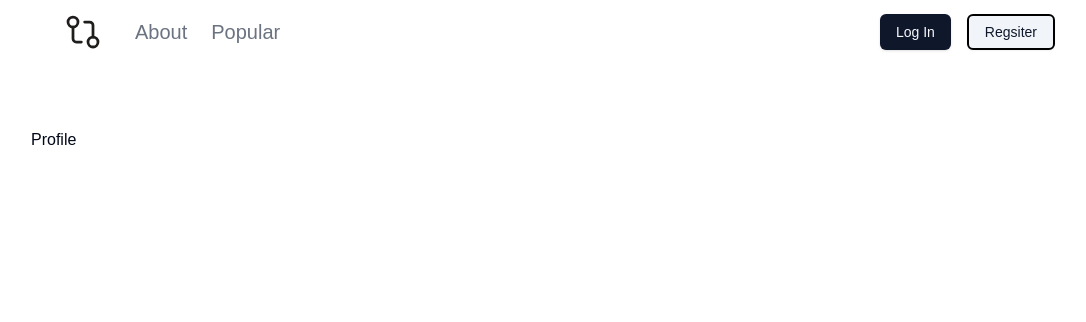
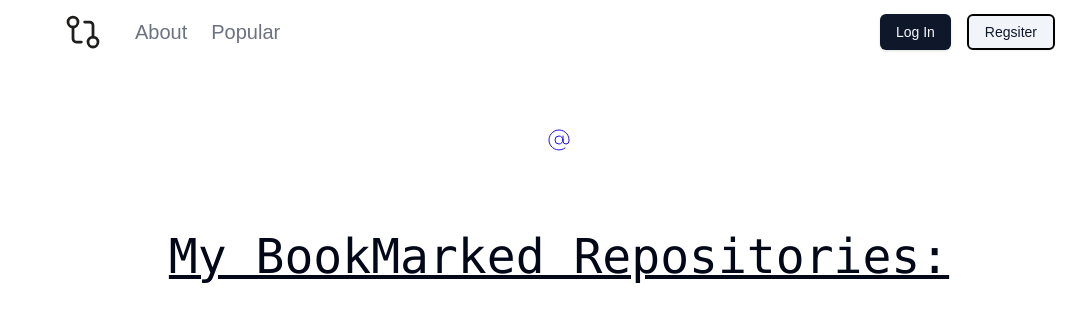
Before and after one commit to abir499-ban/GitTracker, a Next.js app: page /profile in a window 1280 px wide. Shown: the top 322 px of the page, without its empty margins (81-1167 px from the left). Built offline with nearby package versions, Linux system fonts and the light colour scheme; no server answers.

Commit message:
bookmark state created

```diff
--- a/constants/constant.ts
+++ b/constants/constant.ts
@@ -150,3 +150,17 @@ export const defaultIssue: IssuesType = {
     email: '',
     bookMarkedNumbers: []
 };
+
+export const defaultUserFetched: UserFetched = {
+  id: 0, // Default ID, usually a placeholder for uninitialized objects
+  name: "", // Placeholder string
+  email: "", // Placeholder email
+  password: "", // Empty password by default
+  isVerified: false, // Users are generally not verified by default
+  isAdmin: false, // Default role is a non-admin user
+  verifyPasswordToken: "", // Empty string for token by default
+  verfiyPasswordTokenExpiry: null, // Null for no expiry set
+  verifyToken: "", // Empty string for token by default
+  verifyTokenExpiry: null, // Null for no expiry set
+  bookMarkedNumbers: [] // Start with an empty array
+};
--- a/src/app/(root)/profile/page.tsx
+++ b/src/app/(root)/profile/page.tsx
@@ -1,18 +1,34 @@
 "use client"
-import React, { useEffect } from 'react'
+import React, { useEffect, useState } from 'react'
 import axios from 'axios'
+import { defaultGitHubRepository, defaultUserFetched } from '../../../../constants/constant'
+import { AtSign } from 'lucide-react'
 
 const page = () => {
+  const [User, setUser] = useState<UserFetched>(defaultUserFetched)
+  const[bookMarkedRepos, setbookMarkedRepos] = useState<FetchRepo[]>([defaultGitHubRepository])
+  useEffect(() => {
+    const fetchUser = async () => {
+      const result = await axios.get('/api/users/profile');
+      const response = await axios.post(`/api/users/me?id=${result.data.message.id}`);
+      setUser(result.data.message as UserFetched)
 
-    useEffect(()=>{
-        const fetchUser = async() =>{
-            const result = await axios.get('/api/users/profile');
-            console.log(result.data.message);
-        }
-        fetchUser();
-    }, [])
+
+    }
+    fetchUser();
+  }, [])
   return (
-    <div>Profile</div>
+    <>
+    <div className='justify-center align-center '>
+        <div className='flex flex-row gap-2 text-center justify-center item-center'>
+        <p>{User.name}</p><AtSign color="#1e0ff5" strokeWidth={1} /><p>{User.email}</p>
+        </div>
+
+        <div className='py-20'>
+          <h1 className='text-5xl text-center font-mono underline underline-offset-2'>My BookMarked Repositories:</h1>
+        </div>
+    </div>
+    </>
   )
 }
 
```
